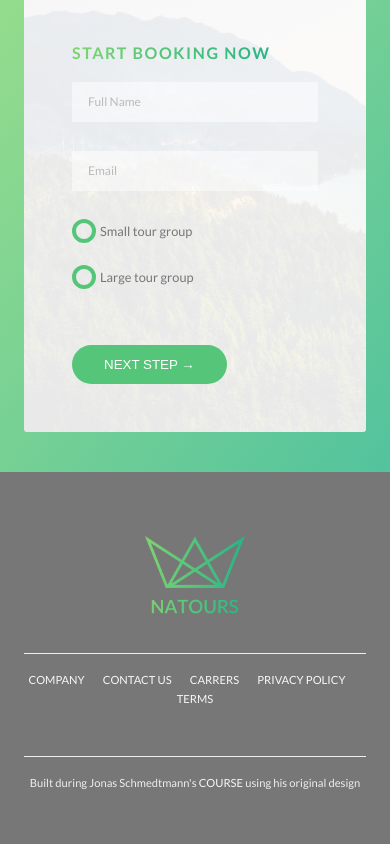
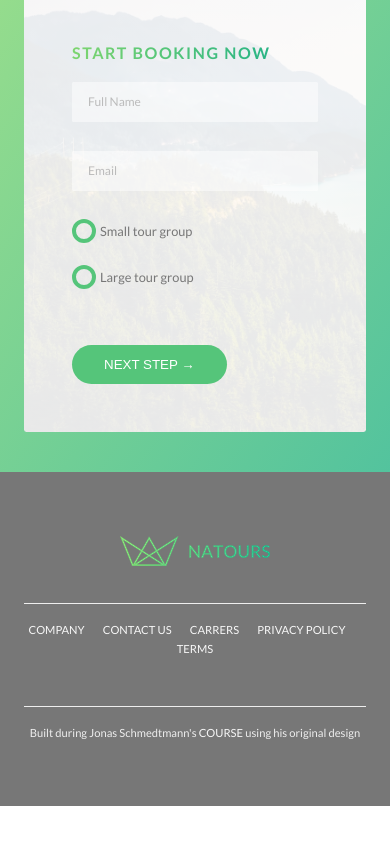
Before and after one commit to with0p/natour, a website: page index.html in a window 390 px wide. Shown: the part 5888-6732 px from the top of the page. After the commit the page ends 6694 px from the top, so only its background shows below. Drawn offline with Linux system fonts and the light colour scheme.

Commit message:
Responsive logo in footer - art direction

```diff
--- a/index.html
+++ b/index.html
@@ -384,11 +384,19 @@
     </main>
     <footer class="footer">
       <div class="footer__logo-box">
-        <img
-          src="/img/logo-green-2x.png"
-          alt="Full logo"
-          class="footer__logo"
-        />
+        <picture class="footer__logo">
+          <source
+            srcset="
+              /img/logo-green-small-1x.png 1x,
+              /img/logo-green-small-2x.png 2x
+            "
+            media="(max-width: 37.5em)"
+          />
+          <img
+            srcset="/img/logo-green-1x.png 1x, /img/logo-green-2x.png 2x"
+            alt="Full logo"
+          />
+        </picture>
       </div>
       <div class="row">
         <div class="col-1-of-2">
```
